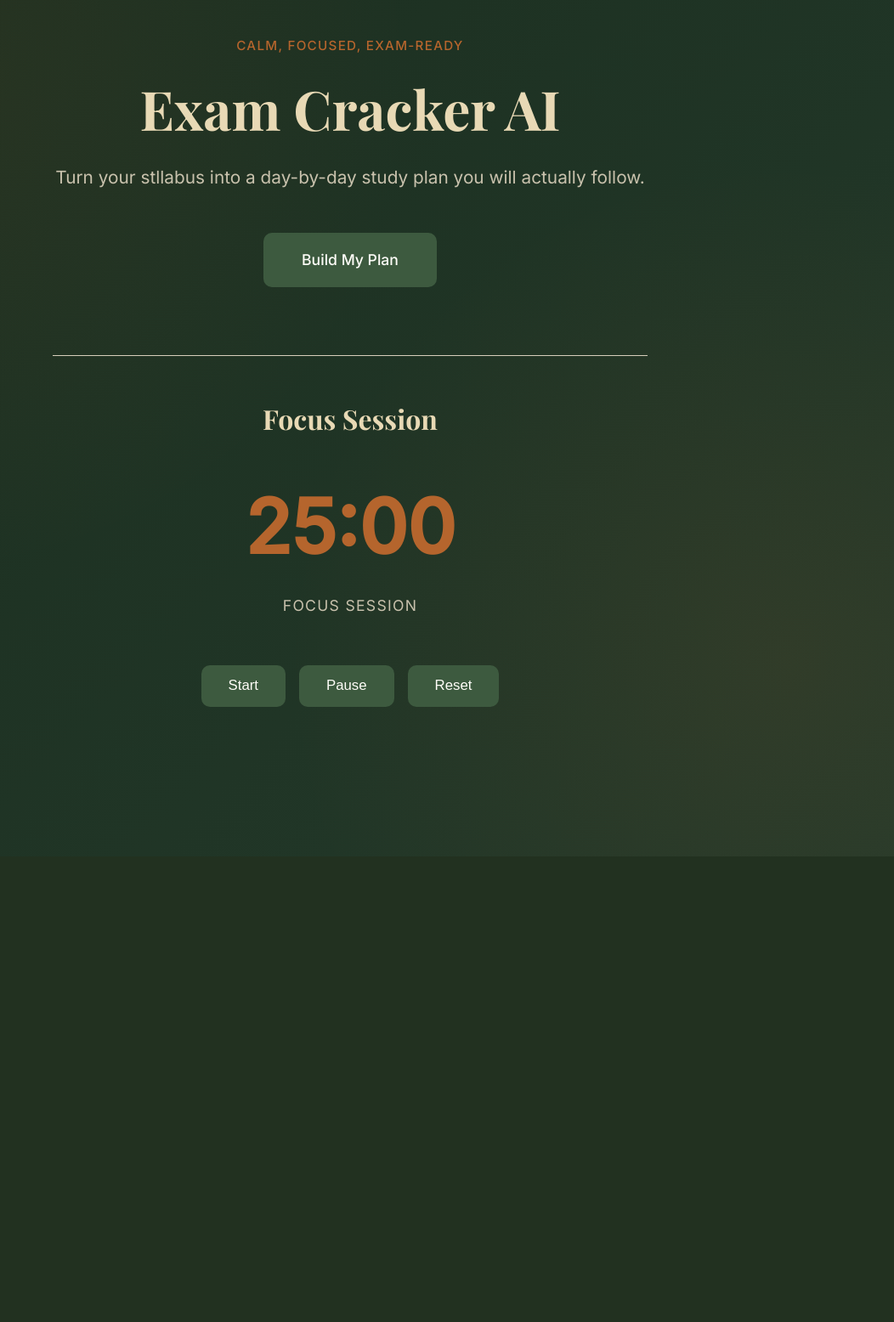
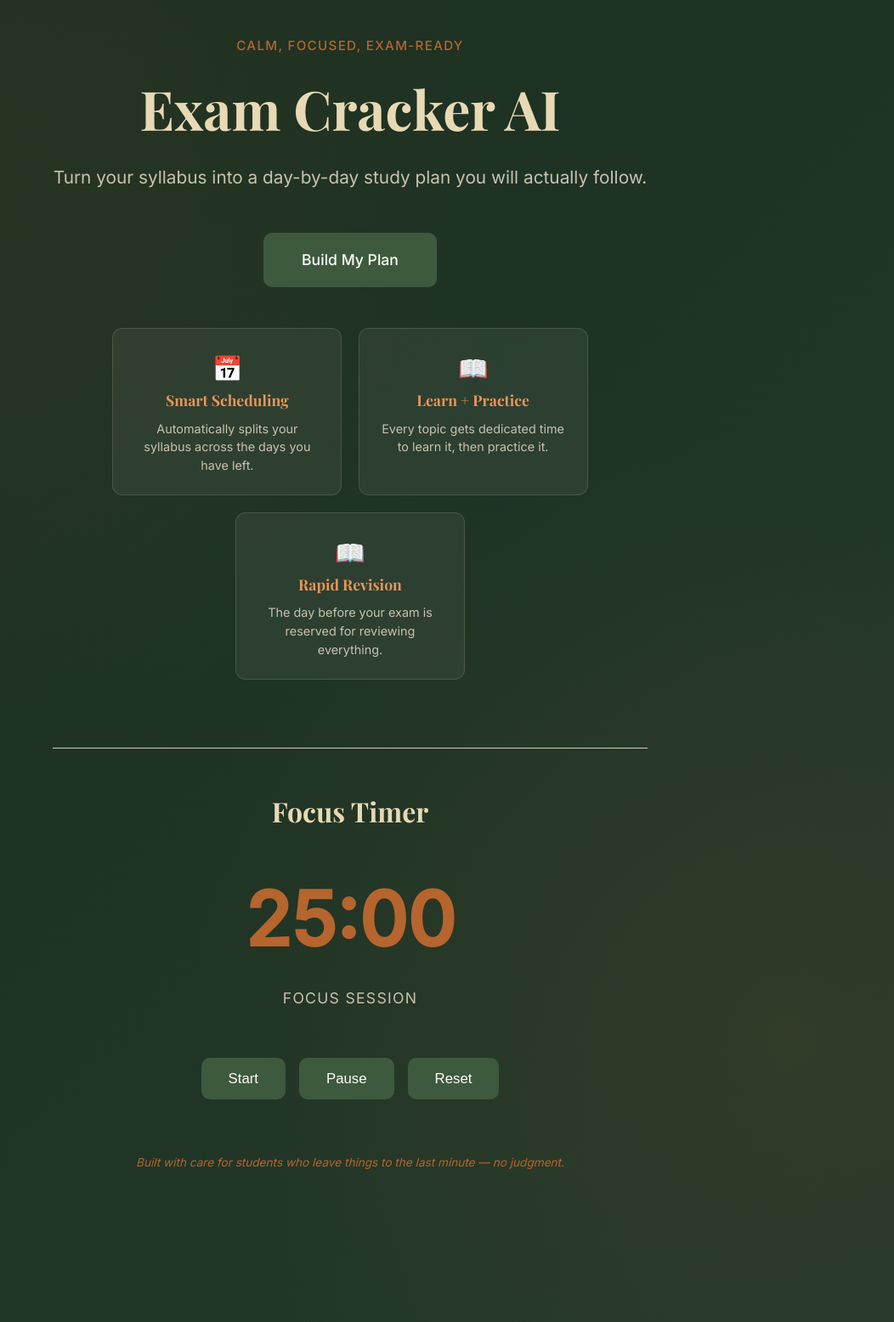
Before and after one commit to dhanisingh1317-gif/exam-cracker-ai, a Flask app: page / in a window 1280 px wide. Shown: the part 134-1690 px from the top of the page at 85% size, without its empty margins (228-1280 px from the left). Before the commit the page ends 1065 px from the top, so only its background shows below. Run offline with Flask 2, Linux system fonts and the light colour scheme.

Commit message:
Add feature highlight cards and footer note to landing page

```diff
--- a/app.py
+++ b/app.py
@@ -20,10 +20,12 @@ def planner():
         cracker = ExamCrackerAI()
         cracker.setup_exam(exam_name, exam_date, syllabus, hours)
         cracker.build_task()
+        progress = cracker.get_progress()
+        session['progress'] = progress
         session['overflow_warning'] = cracker.overflow_warning
         session['tasks'] =[{"topic" : t["topic"], "date": t ["date"].isoformat(), "status": t["status"], "minutes": t["minutes"]} for t in cracker.tasks]
         session['exam_name'] = exam_name
-        return render_template('result.html', exam_name=exam_name, tasks=session['tasks'], overflow_warning=cracker.overflow_warning)
+        return render_template('result.html', exam_name=exam_name, tasks=session['tasks'], overflow_warning=cracker.overflow_warning, progress=progress)
     return render_template('index.html')
 
 @app.route('/mark_done', methods=['POST'])
@@ -34,7 +36,12 @@ def mark_done():
         if t['topic'] == topic_name:
             t['status'] = 'task completed'
     session['tasks'] = tasks
-    return render_template('result.html', exam_name=session.get('exam_name'), tasks=tasks, overflow_warning=session.get('overflow_warning'))
+    total = len(tasks)
+    completed = sum(1 for t in tasks if t["status"] == "task completed")
+    percent = int((completed / total) * 100) if total> 0 else 0
+    progress = {"completed": completed, "total": total, "percent": percent}
+    session['progress'] = progress
+    return render_template('result.html', exam_name=session.get('exam_name'), tasks=tasks, overflow_warning=session.get('overflow_warning'), progress=progress)
 
 if __name__ == '__main__':
     port = int(os.environ.get('PORT', 5050))
--- a/static/style.css
+++ b/static/style.css
@@ -40,7 +40,7 @@ label {
     display: block;
     font-weight: 500;
     margin: 1.2rem 0 0.4rem;
-    color: #FFFDF8;
+    color: #3D5A3F;
 }
 
 input, textarea {
@@ -219,3 +219,77 @@ li.completed {
     font-size: 1.1rem;
     margin-bottom: 1.5rem;
 }
+
+.progress-section {
+    margin-bottom: 2rem;
+}
+
+.progress-label {
+    color: #5A5546;
+    font-size: 0.95rem;
+    margin-bottom: 0.5rem;
+}
+
+.progress-bar-track {
+    background: #E8E1D3;
+    border-radius: 20px;
+    height: 14px;
+    overflow: hidden;
+    margin-bottom: 0.4rem;
+}
+
+.progress-bar-fill {
+    background: #3D5A3F;
+    height: 100%;
+    border-radius: 20px;
+    transition: width 0.4s ease;
+}
+
+.progress-percent {
+    color: #B5652D;
+    font-weight: 600;
+    font-size: 1.1rem;
+}
+
+.features-row {
+    display: flex;
+    gap: 1.2rem;
+    margin-top: 3rem;
+    flex-wrap: wrap;
+    justify-content: center;
+}
+
+.feature-card {
+    background: rgba(255, 253, 248, 0.06);
+    border: 1px solid rgba(232, 217, 181, 0.15);
+    border-radius: 12px;
+    padding: 1.5rem;
+    flex: 1;
+    min-width: 180px;
+    max-width: 220px;
+}
+
+.feature-icon {
+    font-size: 1.8rem;
+    margin-bottom: 0.6;
+}
+
+.feature-title {
+    font-family: 'Playfair Display', serif;
+    color: #e8955a;
+    font-size: 1.1rem;
+    margin-bottom: 0.5rem;
+}
+
+.feature-text {
+    color: #C9C2AD;
+    font-size: 0.9rem;
+    line-height: 1.5;
+}
+
+.footer-note {
+    margin-top: 4rem;
+    color: #B5652D;
+    font-size: 0.85rem;
+    font-style: italic;
+}
--- a/templates/index.html
+++ b/templates/index.html
@@ -5,7 +5,7 @@
     <link rel="stylesheet" href="{{ url_for('static', filename='style.css') }}">
 </head>
 <body>
-    <div class=""container>
+    <div class="container">
         <h1>Exam cracker AI </h1>
         <form method="POST">
             <label>Exam Name:</label><br>
--- a/templates/landing.html
+++ b/templates/landing.html
@@ -8,11 +8,30 @@
         <div class="landing">
             <p class="tagline">calm, focused, exam-ready</p>
             <h1 class="landing-title">Exam Cracker AI</h1>
-            <p class="landing-sub">Turn your stllabus into a day-by-day study plan you will actually follow.</p>
+            <p class="landing-sub">Turn your syllabus into a day-by-day study plan you will actually follow.</p>
             <a href="/planner" class="cta-btn">Build My Plan</a>
 
+            <div class="features-row">
+                <div class="feature-card">
+                    <div class="feature-icon">📅</div>
+                    <h3 class="feature-title">Smart Scheduling</h3>
+                    <p class="feature-text">Automatically splits your syllabus across the days you have left.</p>
+                </div>
+                <div class="feature-card">
+                    <div class="feature-icon">📖</div>
+                    <h3 class="feature-title">Learn + Practice</h3>
+                    <p class="feature-text">Every topic gets dedicated time to learn it, then practice it.</p>
+                </div>
+                <div class="feature-card">
+                    <div class="feature-icon">📖</div>
+                    <h3 class="feature-title">Rapid Revision</h3>
+                    <p class="feature-text">The day before your exam is reserved for reviewing everything.</p>
+                </div>
+            </div>
+
+
             <div class="pomodoro">
-                <h2 class="pomodoro-title">Focus Session</h2>
+                <h2 class="pomodoro-title">Focus Timer</h2>
                 <div class="timer-display" id="timerDisplay">25:00</div>
                 <div class="timer-mode" id="timerMode">Focus Session</div>
                 <div class="timer-buttons">
@@ -21,6 +40,8 @@
                     <button type="button" id="resetBtn" class="timer-btn">Reset</button>
                 </div>
             </div>
+
+            <p class="footer-note">Built with care for students who leave things to the last minute — no judgment.</p>
         </div>
         <script>
             let totalSeconds = 25 *60;
@@ -68,7 +89,7 @@
                 clearInterval(timerInterval);
                 isFocusMode = true;
                 totalSeconds = 25 * 60;
-                modeLabel.textContext = "Focus Session";
+                modeLabel.textContent = "Focus Session";
                 updateDisplay();
             });
         </script>
```
Also changed, not shown: exam_cracker.py (+7 -1 lines), templates/result.html (+8 -1 lines).
